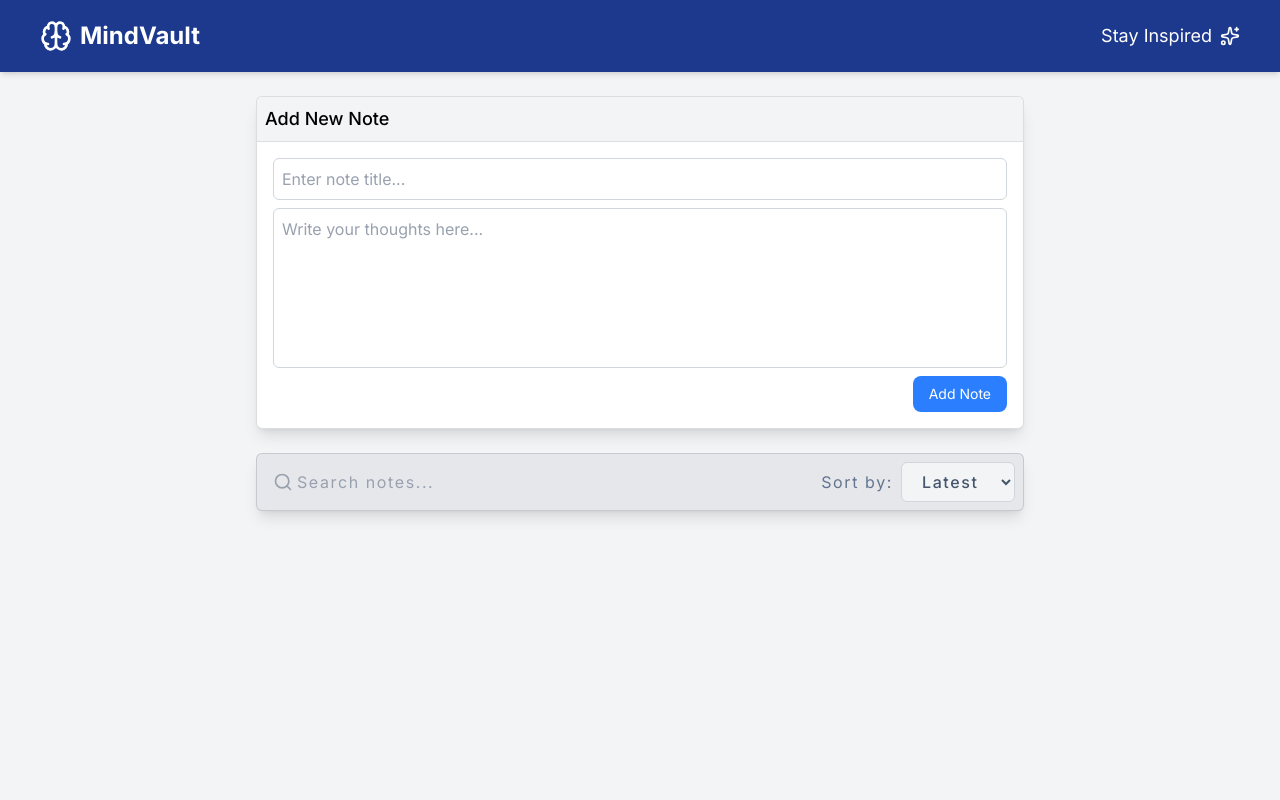
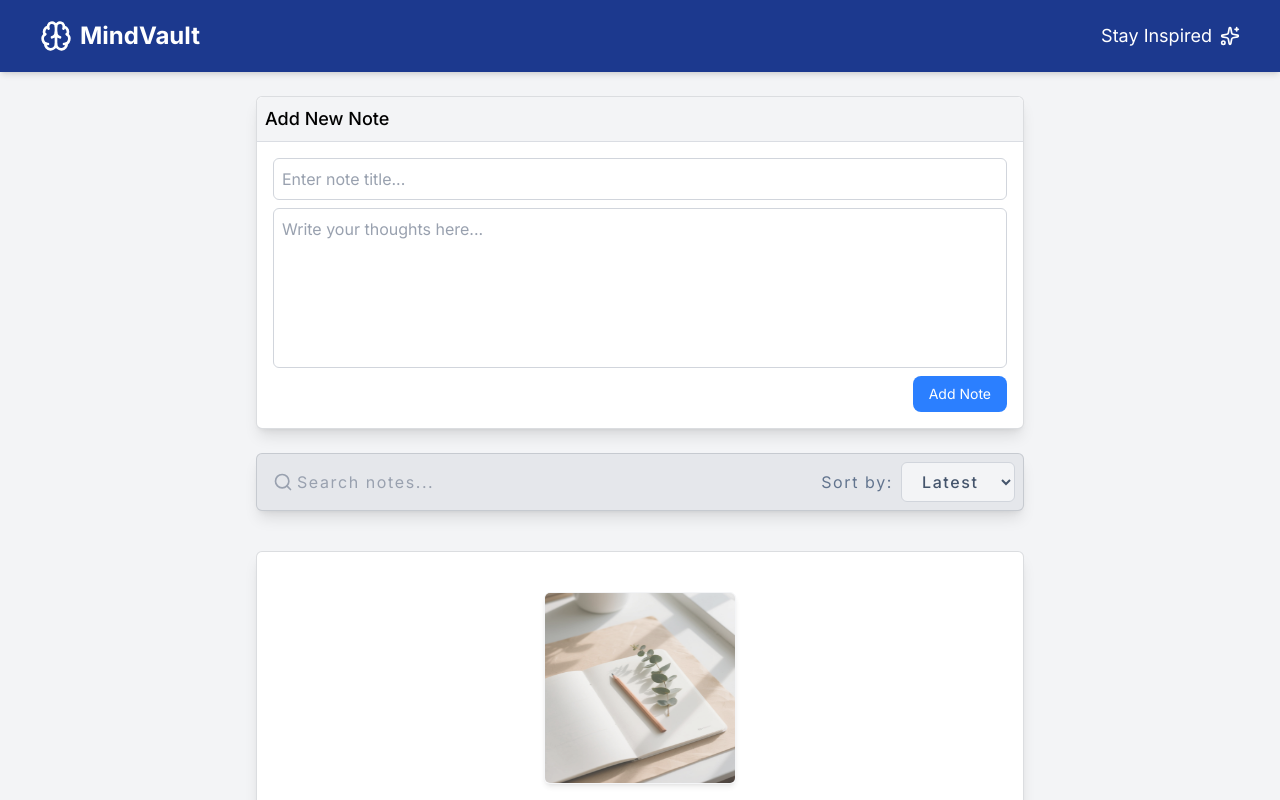
Before and after one commit to vktheja/Project-React-Tailwind-Mind-Vault, a React (Vite) app: page / in a window 1280 px wide. Shown: the top 800 px of the page. Built offline with nearby package versions, Linux system fonts and the light colour scheme.

Commit message:
confitional display of notes

```diff
--- a/src/App.jsx
+++ b/src/App.jsx
@@ -22,6 +22,9 @@ const App = () => {
     setSortBy(value);
   };
 
+  const displayNotes =
+    notes.length <= 0 ? <NoNotes /> : <Notes notes={notes} />;
+
   return (
     <>
       <NavBar />
@@ -32,8 +35,7 @@ const App = () => {
         sortBy={sortBy}
         searchTerm={searchTerm}
       />
-      <Notes notes={notes} />
-      {/* {notes.length <= 0 && <NoNotes />} */}
+      {displayNotes}
     </>
   );
 };
```
